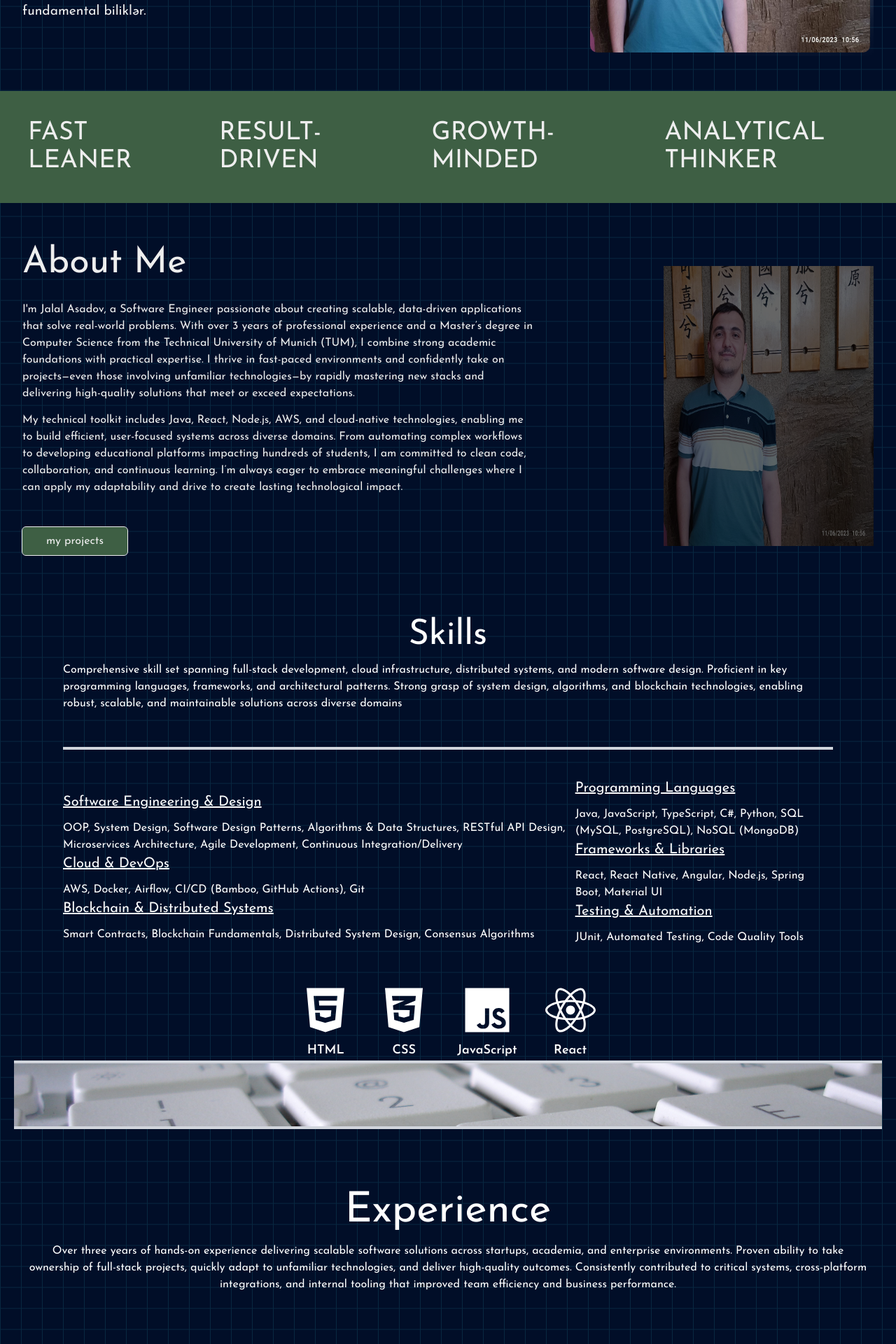
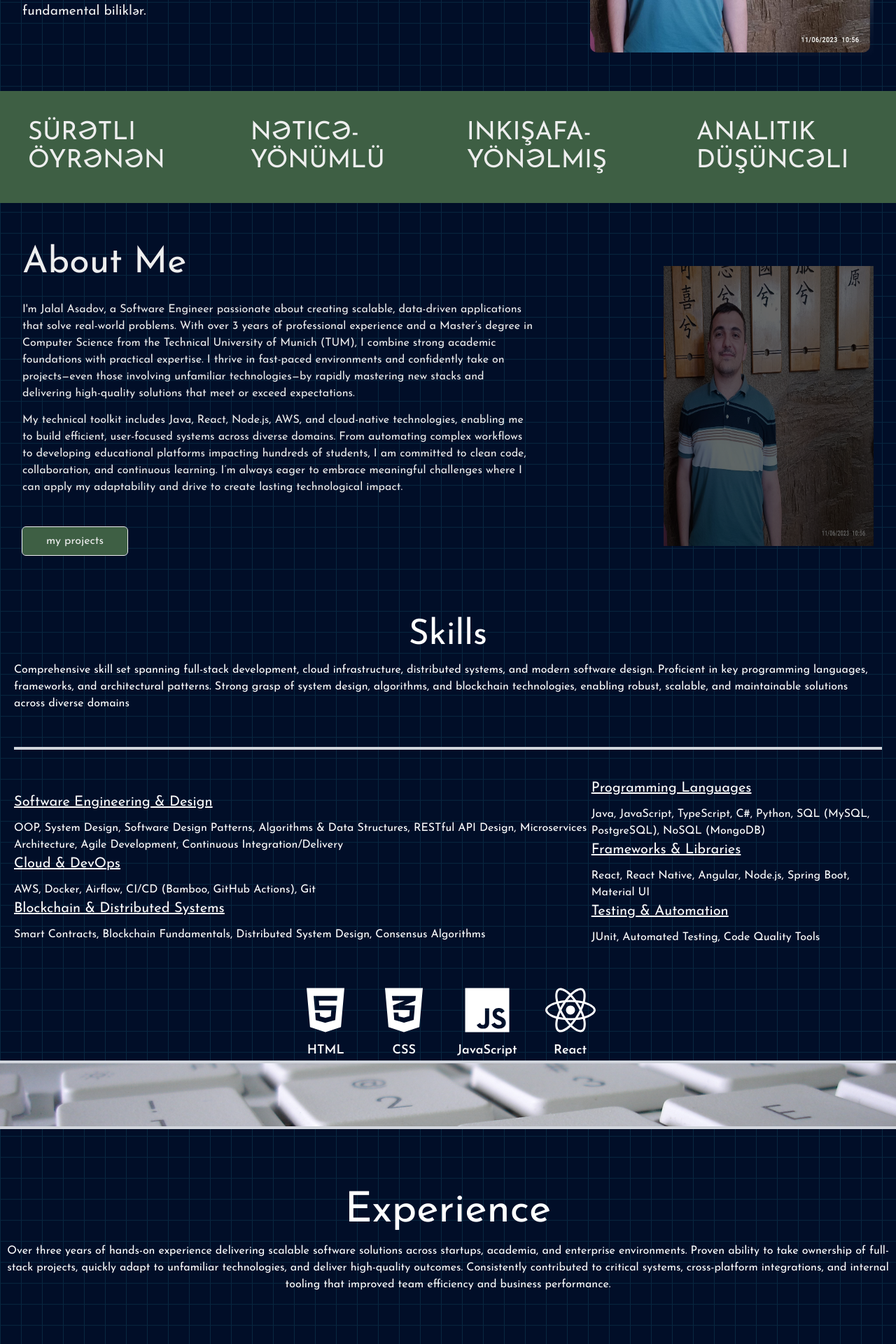
Before and after one commit to EsedovCelal/jalalasadov, a React (Vite) app: page / in a window 1280 px wide. Shown: the part 460-2380 px from the top of the page at 70% size. Built offline with nearby package versions, Linux system fonts and the light colour scheme.

Commit message:
add one component eng and bug fix

```diff
--- a/src/container/About_me.jsx
+++ b/src/container/About_me.jsx
@@ -13,7 +13,7 @@ const About_me = () => {
       name="About me"
       className="flex justify-center my-[40px] px-8 text-[#EEEEEE]"
     >
-      <div className="md:flex mx-auto w-full justify-between max-w-[1300px] md:h-[500px] mb-[30px] lg:mb-[0]">
+      <div className="md:flex justify-between md:h-[500px] mb-[30px] lg:mb-[0]">
         <motion.div
           ref={ref}
           variants={fadeInLeft}
--- a/src/container/Education.jsx
+++ b/src/container/Education.jsx
@@ -8,10 +8,7 @@ const Education = () => {
     threshold: 0.3, // 30% animation will start
   });
   return (
-    <Element
-      name="Education"
-      className="text-[white] mx-auto max-w-[1200px] mb-[100px]"
-    >
+    <Element name="Education" className="text-[white] mb-[100px]">
       <motion.div
         variants={fadeInDown} // assign the variants
         ref={ref}
--- a/src/container/Experience.jsx
+++ b/src/container/Experience.jsx
@@ -11,7 +11,7 @@ const Experience = () => {
   return (
     <Element
       name="Experience"
-      className="text-white max-w-[1200px] flex flex-col items-center justify-center mx-auto w-full"
+      className="text-white flex flex-col items-center justify-center"
     >
       <motion.div
         variants={fadeInDown} // assign the variants
--- a/src/container/Footer.jsx
+++ b/src/container/Footer.jsx
@@ -1,18 +1,20 @@
 import ScrollLinks from "./ScrollLinks";
 const Footer = () => {
   return (
-    <div className="min-h-[130px]">
-      <div className="border-1 border-gray-300 mx-[30px]" />
-      <div className="flex justify-between mt-[10px]">
-        <span className="capitalize text-[white] text-[30px]">
-          jalal asadov
-        </span>
-        <div>
-          <ScrollLinks className="flex" />
-          <br />
-          <span className="text-[white] capitalize">
-            © 2025 jalal asadov | all rights reserved.
-          </span>
+    <div className="min-h-[130px] text-[#EEEEEE]">
+      <div className="border-1 border-gray-300 mx-[30px] relative left-1/2 right-1/2 w-screen -ml-[50vw] -mr-[50vw]" />
+      <div>
+        <div className="flex justify-between mt-[10px]">
+          <span className="capitalize text-[30px]">jalal asadov</span>
+          <div className="text-right">
+            <div className="mb-[5px]">
+              <ScrollLinks />
+            </div>
+            <br />
+            <span className="capitalize">
+              © 2025 jalal asadov | all rights reserved.
+            </span>
+          </div>
         </div>
       </div>
     </div>
--- a/src/container/Home.jsx
+++ b/src/container/Home.jsx
@@ -20,7 +20,7 @@ const Home = () => {
   return (
     <Element name="Home" className="px-8">
       <Box className="pt-20 text-[#EEEEEE]">
-        <Box className="text-center md:text-left my-[50px] flex flex-col md:flex-row lg:flex-row items-center justify-between max-w-[1300px]">
+        <Box className="text-center md:text-left my-[50px] flex flex-col md:flex-row lg:flex-row items-center justify-between">
           <Box>
             <motion.div
               variants={fadeInDown} // assign the variants
--- a/src/container/Main.jsx
+++ b/src/container/Main.jsx
@@ -16,7 +16,7 @@ const Main = () => {
          bg-repeat
          animate-bgmove"
     >
-      <div className="flex justify-center">
+      <div className="max-w-[1300px] mx-auto">
         <Navbar />
         <div>
           <Home />
--- a/src/container/ScrollLinks.jsx
+++ b/src/container/ScrollLinks.jsx
@@ -14,7 +14,7 @@ const ScrollLinks = () => {
         smooth={true}
         duration={900}
         className={styles.link}
-        offset={-90}
+        offset={-120}
       >
         {translations[language]["scroll_links"]["About_me"]}
       </Link>
@@ -23,7 +23,7 @@ const ScrollLinks = () => {
         smooth={true}
         duration={900}
         className={styles.link}
-        offset={-90}
+        offset={-120}
       >
         {translations[language]["scroll_links"]["Skills"]}
       </Link>
@@ -41,7 +41,7 @@ const ScrollLinks = () => {
         smooth={true}
         duration={900}
         className={styles.link}
-        offset={-90}
+        offset={-120}
       >
         {translations[language]["scroll_links"]["Education"]}
       </Link>
@@ -50,7 +50,7 @@ const ScrollLinks = () => {
         smooth={true}
         duration={900}
         className={styles.link}
-        offset={-90}
+        offset={-120}
       >
         {translations[language]["scroll_links"]["Projects"]}
       </Link>
@@ -59,7 +59,7 @@ const ScrollLinks = () => {
         smooth={true}
         duration={900}
         className={styles.link}
-        offset={-90}
+        offset={-120}
       >
         {translations[language]["scroll_links"]["Publications"]}
       </Link>
@@ -68,7 +68,7 @@ const ScrollLinks = () => {
         smooth={true}
         duration={900}
         className={styles.link}
-        offset={-90}
+        offset={-120}
       >
         {translations[language]["scroll_links"]["Recommendations"]}
       </Link>
--- a/src/container/Skills.jsx
+++ b/src/container/Skills.jsx
@@ -35,7 +35,7 @@ const Skills = () => {
     <Element name="Skills">
       <div className="mx-[20px]">
         <div className="flex justify-center max-h-[600px] text-[white]">
-          <div className="max-w-[1100px] mx-auto w-full">
+          <div>
             <motion.div
               ref={ref}
               variants={fadeInUp}
@@ -141,12 +141,12 @@ const Skills = () => {
             </motion.div>
           ))}
         </div>
-        <div className="w-full h-[90px]">
+        <div className="h-[90px] relative left-1/2 right-1/2 w-screen -ml-[50vw] -mr-[50vw]">
           <div className="w-full border-2 border-gray-300 hidden lg:block"></div>
           <img
             src={computer}
             alt="Banner"
-            className="w-full h-full object-cover hidden lg:block"
+            className="h-full object-cover hidden lg:block relative left-1/2 right-1/2 w-screen -ml-[50vw] -mr-[50vw]"
           />
           <div className="w-full border-2 border-gray-300 hidden lg:block"></div>
         </div>
--- a/src/container/Text_Line.jsx
+++ b/src/container/Text_Line.jsx
@@ -1,10 +1,13 @@
 import { useEffect, useState } from "react";
+import translations from "../translations";
+import { useSelector } from "react-redux";
 const Line_Text = () => {
+  const language = useSelector((state) => state.language.defaultlanguage);
   const all_ability = [
-    "FAST LEANER",
-    "RESULT-DRIVEN",
-    "GROWTH-MINDED",
-    "ANALYTICAL THINKER",
+    translations[language]["text_line"]["fast_leaner"],
+    translations[language]["text_line"]["result_driven"],
+    translations[language]["text_line"]["growth_minded"],
+    translations[language]["text_line"]["analytical_thinker"],
   ];
   const [index, setIndex] = useState(0);
   useEffect(() => {
@@ -13,13 +16,14 @@ const Line_Text = () => {
     }, 3000);
     return () => clearInterval(interval);
   }, [all_ability.length]);
-  console.log(index);
   return (
-    <div className="flex justify-center bg-[#3E5F44]">
+    <div className="flex justify-center bg-[#3E5F44] relative left-1/2 right-1/2 w-screen -ml-[50vw] -mr-[50vw]">
       <div className="flex flex-col md:flex-row gap-4 lg:text-4xl text-2xl items-center text-[#EEEEEE]">
-        <p className="p-10 text-4xl block md:hidden">{all_ability[index]}</p>
+        <p className="p-10 text-4xl block md:hidden uppercase">
+          {all_ability[index]}
+        </p>
         {all_ability.map((ability, i) => (
-          <p key={i} className="hidden md:block p-10 ">
+          <p key={i} className="hidden md:block p-10 uppercase">
             {ability}
           </p>
         ))}
--- a/src/translations/az.jsx
+++ b/src/translations/az.jsx
@@ -15,6 +15,12 @@ export default {
     text2:
       "Mezun – Azərbaycan Texniki Universiteti, Elektronika, Telekommunikasiya və Radiotexnika mühəndisliyi fakültəsi. IT Academy-dən Frontend Developer Certificate (256 saat, HTML, CSS, JavaScript, React). Veb interfeyslərin qurulması və müasir texnologiyalarla işləməyə dair fundamental biliklər.",
   },
+  text_line: {
+    fast_leaner: "sürətli öyrənən",
+    result_driven: "nəticə-yönümlü",
+    growth_minded: "inkişafa-yönəlmiş",
+    analytical_thinker: "analitik düşüncəli",
+  },
   navbar: {
     Hire_me: "İşə al",
   },
--- a/src/translations/en.jsx
+++ b/src/translations/en.jsx
@@ -15,6 +15,12 @@ export default {
     text2:
       "Graduate of Azerbaijan Technical University, Faculty of Electronics, Telecommunications, and Radio Engineering. Holder of IT Academy Certificate in Frontend Development (256 hours, HTML, CSS, JavaScript, React). Solid understanding of web interface development and modern technologies.",
   },
+  text_line: {
+    fast_leaner: "fast leaner",
+    result_driven: "result-driven",
+    growth_minded: "growth-minded",
+    analytical_thinker: "analytical thinker",
+  },
   navbar: {
     Hire_me: "Hire me",
   },
```
Also changed, not shown: src/container/Main.css (added, +24 -0 lines).
